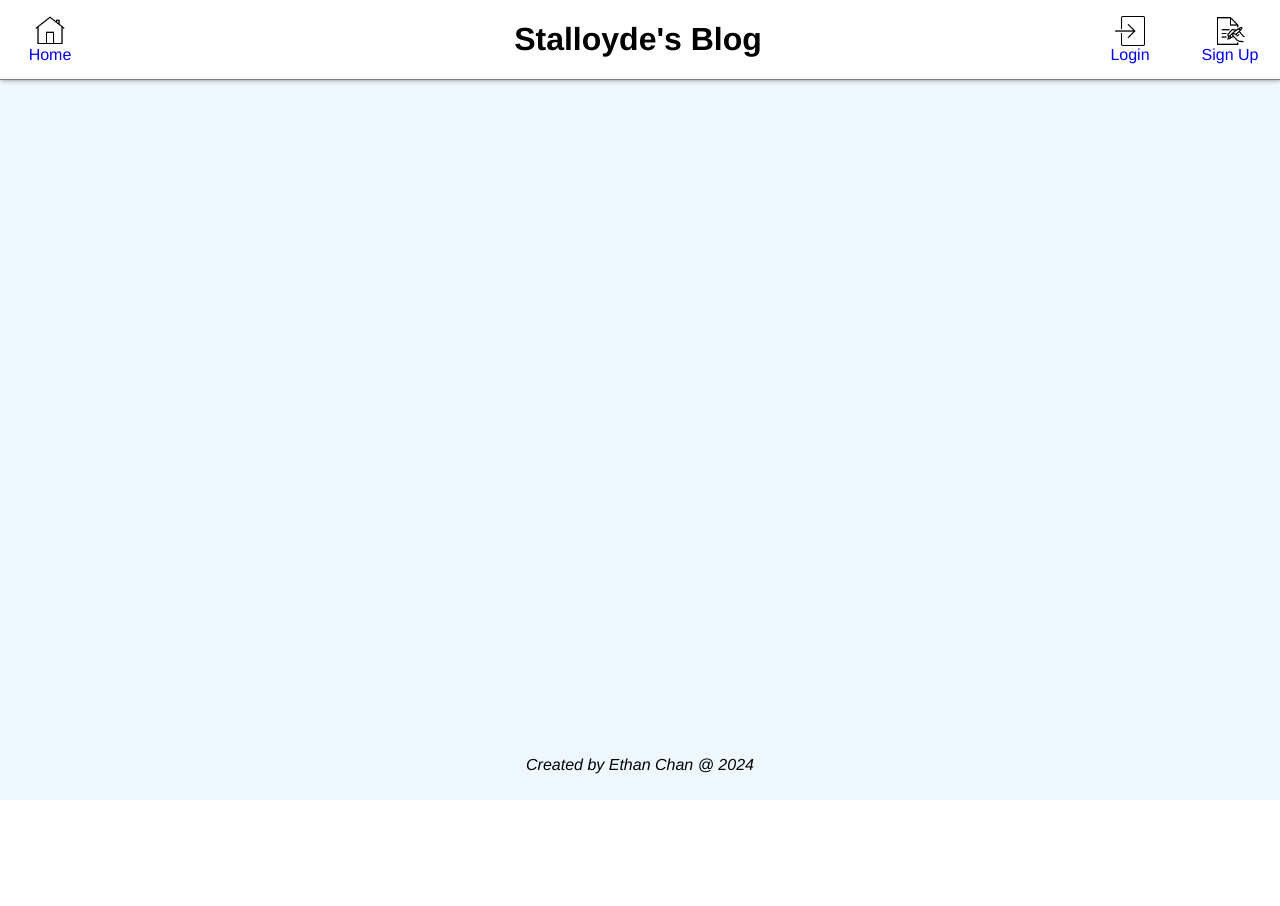
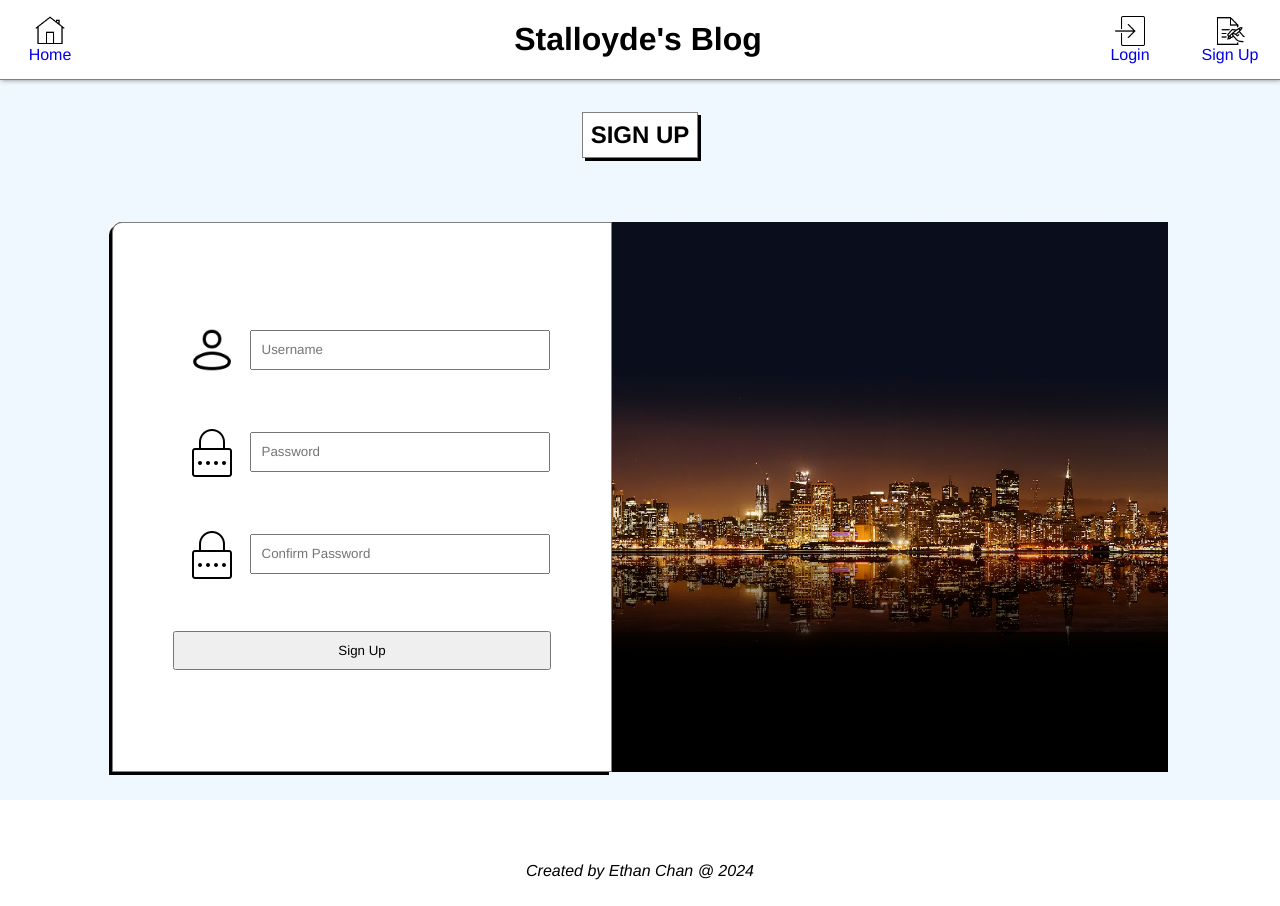
Before and after one commit to Stalloyde/blogapi-client, a React app: page /signup in a window 1280 px wide. Before the commit the page ends 800 px from the top, so only its background shows below. Built offline with nearby package versions, Linux system fonts and the light colour scheme; no server answers; the HTML template or start-up script is replaced by a standard one.

Commit message:
Implement signup - WIP: Successful signup modal

```diff
--- /dev/null
+++ b/src/components/signup/signup.module.css
@@ -0,0 +1,87 @@
+.mainHeader {
+    margin: 2em auto;
+    padding: 0.5em;
+    width: max-content;
+    border: 1px solid gray;
+    background-color: white;
+    box-shadow: 3px 3px black;
+}
+
+.content {
+    background-image:url('../../assets/aniket-deole-HWK1zd0OxUU-unsplash.jpg');
+    background-size: cover;
+    background-position: center;
+    display: flex;
+    margin: 4em 7em;
+    border-radius: 10px 0px 0px;
+}
+
+.form {
+    display: flex;
+    flex-direction: column;
+    align-items: center;
+    justify-content: center;
+    height: 550px;
+    width: 500px;
+    gap: 2em;
+    background-color: white;
+    border:1px solid gray;
+    box-shadow: -3px 3px black;
+    border-radius: 10px 0px 0px;
+}
+
+.form > div {
+    position: relative;
+    display: grid;
+    grid-template-columns: 2fr 8fr;
+    align-items: center;
+    justify-content: center;
+    padding: 10px;
+}
+
+.form > div:last-child {
+    grid-template-columns: 1fr;
+    width: 80%;
+}
+
+
+.form > div > img {
+    margin: auto auto;
+    height: 50px;
+    width: 50px;
+}
+
+.form > div > input {
+    padding: 10px;
+    width: 300px;
+    height: 40px;
+}
+
+.form > div > button {
+    padding: 10px;
+}
+
+.errorMessage {
+    position: absolute;
+    color: red;
+    top: -0.5em;
+    left: 6em;
+}
+
+.modalSignupSuccessContainer {
+    position: relative;
+    background-color: rgb(255, 255, 255);
+    height: 100%;
+    width: 100%;
+    opacity: 0.5;
+}
+
+.modalSignupSuccessContainer {
+    position: absolute;
+    margin: auto auto;
+    z-index: 1;
+    background-color: rgb(255, 255, 255);
+    height: 600px;
+    width: 500px;
+    border: 1px solid gray;
+}
--- a/src/components/signup/signup.tsx
+++ b/src/components/signup/signup.tsx
@@ -1,23 +1,146 @@
-import { useState, useEffect } from 'react';
+import { useEffect, useState } from 'react';
+import { Link } from 'react-router-dom';
 import Layout from '../layout/layout';
-// import './home.css';
+import styles from './signup.module.css';
+import usernameIcon from '../../assets/icons8-username-64.png';
+import passwordIcon from '../../assets/icons8-password-50.png';
 
 function Signup() {
-  const [data, setData] = useState();
+  const [username, setUsername] = useState('');
+  const [password, setPassword] = useState('');
+  const [confirmPassword, setConfirmPassword] = useState('');
+  const [errorMessage, setErrorMessage] = useState('');
+  const [signupSuccess, setSignupSuccess] = useState(false);
 
-  useEffect(() => {
-    const a = async () => {
-      const response = await fetch('http://localhost:3000/signup', { mode: 'cors' });
+  const handleKeyDown = (e) => {
+    if (e.keyCode === 32) {
+      e.preventDefault();
+    }
+  };
+
+  const handleSubmit = async (e) => {
+    e.preventDefault();
+    try {
+      const response = await fetch('http://localhost:3000/signup', {
+        method: 'POST',
+        headers: {
+          'Content-Type': 'application/json',
+        },
+        body: JSON.stringify({
+          username,
+          password,
+          confirmPassword,
+        }),
+      });
+
       const responseData = await response.json();
-      setData(responseData);
-    };
-    a();
-  }, []);
+      if (
+        responseData.usernameError ||
+        responseData.passwordError ||
+        responseData.confirmPasswordError
+      ) {
+        setErrorMessage(responseData);
+      } else {
+        console.log(responseData);
+        setUsername('');
+        setPassword('');
+        setConfirmPassword('');
+        setErrorMessage('');
+        setSignupSuccess(true);
+      }
+    } catch (err) {
+      console.log(err.message);
+    }
+  };
 
   return (
-  <Layout>
-    {data}
-  </Layout>
+    <Layout>
+      <>
+        <div className={styles.mainHeader}>
+          <h2>SIGN UP</h2>
+        </div>
+
+        <div className={styles.content}>
+          <form onSubmit={handleSubmit} action='/login' className={styles.form}>
+            <div>
+              {errorMessage.usernameError && (
+                <p className={styles.errorMessage}>
+                  {errorMessage.usernameError}
+                </p>
+              )}
+              <img src={usernameIcon} alt='username' />
+              <input
+                type='text'
+                id='username'
+                name='username'
+                placeholder='Username'
+                required
+                onChange={(e) => {
+                  setUsername(e.target.value);
+                }}
+                value={username}
+                onKeyDown={handleKeyDown}
+              />
+            </div>
+
+            <div>
+              {errorMessage.passwordError && (
+                <p className={styles.errorMessage}>
+                  {errorMessage.passwordError}
+                </p>
+              )}
+              <img src={passwordIcon} alt='password' />
+              <input
+                type='password'
+                id='password'
+                name='password'
+                placeholder='Password'
+                required
+                onChange={(e) => {
+                  setPassword(e.target.value);
+                }}
+                value={password}
+                onKeyDown={handleKeyDown}
+              />
+            </div>
+
+            <div>
+              {errorMessage.confirmPasswordError && (
+                <p className={styles.errorMessage}>
+                  {errorMessage.confirmPasswordError}
+                </p>
+              )}
+              <img src={passwordIcon} alt='password' />
+              <input
+                type='password'
+                id='confirmPassword'
+                name='confirmPassword'
+                placeholder='Confirm Password'
+                required
+                onChange={(e) => {
+                  setConfirmPassword(e.target.value);
+                }}
+                value={confirmPassword}
+                onKeyDown={handleKeyDown}
+              />
+            </div>
+
+            <div>
+              <button value='Log In'> Sign Up </button>
+            </div>
+          </form>
+        </div>
+        {/* {signupSuccess && (
+          <>
+            <div className={styles.modalSignupSuccessContainer}></div>
+            <>
+              Your account has been successfully created!
+              <Link to='/login'> Continue </Link>
+            </>
+          </>
+        )} */}
+      </>
+    </Layout>
   );
 }
 
```
Also changed, not shown: src/assets/aniket-deole-HWK1zd0OxUU-unsplash.jpg (added), 1 other file (tests, documents, lock files or other folders).
